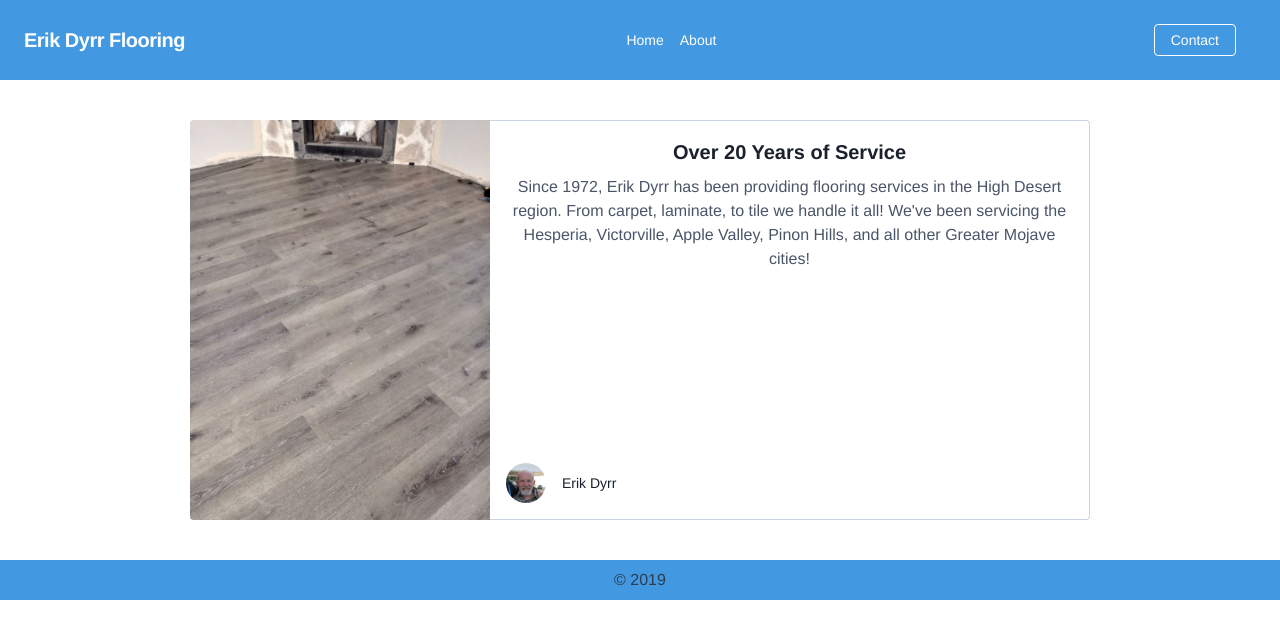
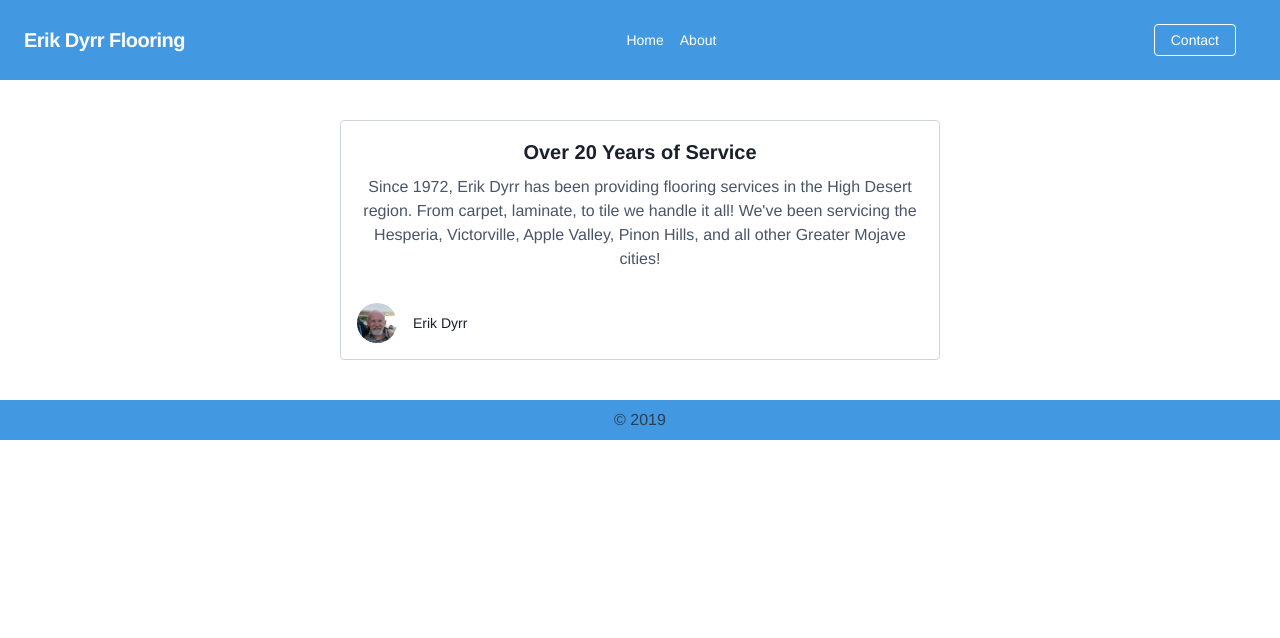
Before and after one commit to SaundersB/erikdyrrflooring.com, a Vue app: page /about in a window 1280 px wide. Shown: the top 638 px of the page. Built offline with nearby package versions, Linux system fonts and the light colour scheme.

Commit message:
Remove the image on the about page so we have a nice card that is cleaner.

```diff
--- a/src/views/About.vue
+++ b/src/views/About.vue
@@ -1,15 +1,9 @@
 <template>
   <div class=" lg:h-auto m-auto p-10">
     <div class="flex flex-row w-full justify-center lg:max-w-full lg:flex md:flex flex flex-wrap">
-        <img
-                class="w-full lg:w-1/4 md:w-1/4 sm:w-1/3 bg-cover rounded-t-none
-        rounded-l text-center overflow-hidden"
-                src="../assets/img/laminate_two.png"
-                alt="Erik Dyrr laying tile for over 20 years"
-        />
       <div
-        class="w-1/2 border-r border-b border-l border-gray-400 lg:border-l-0 border-t border-gray-400 bg-white rounded-b
-        lg:rounded-b-none lg:rounded-r p-4 flex flex-col justify-between leading-normal"
+        class="lg:w-1/2 md:w-1/2 sm:w-1/2 sm:h-auto border-r border-b border-l border-gray-400 border-l-0 border-t border-gray-400 bg-white rounded-b
+         rounded p-4 flex flex-col justify-between leading-normal"
       >
         <div class="mb-8">
           <div class="text-gray-900 font-bold text-xl mb-2">
```
